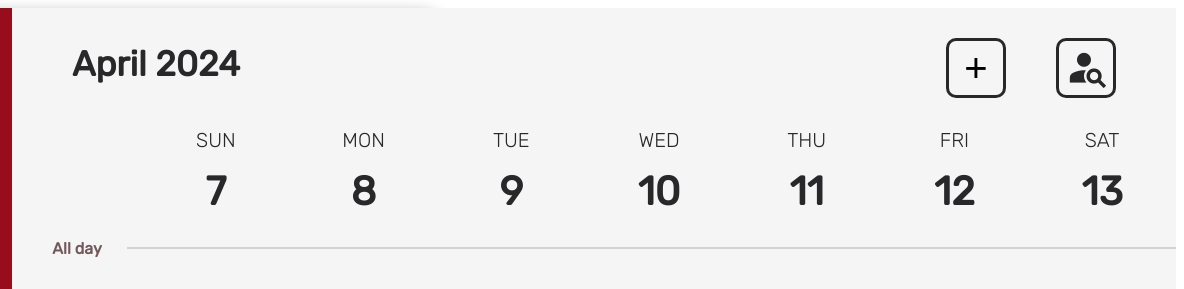
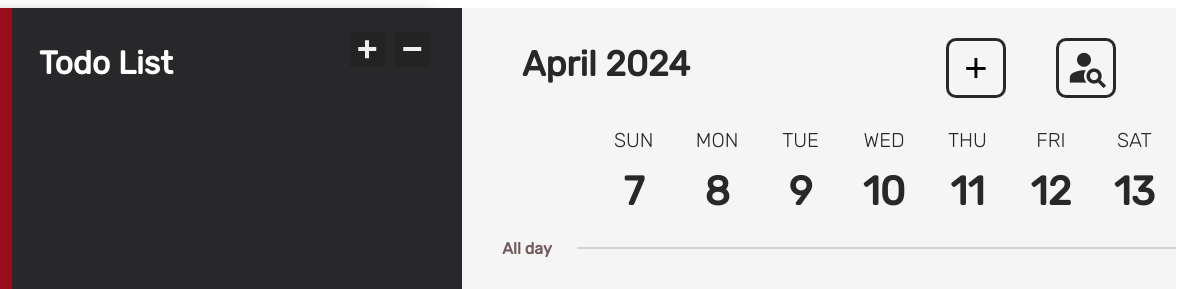
Before and after one commit to LavaCandy1/Rilli, a plain HTML site: page Front End/rilliTeacher.html in a window 1280 px wide. Both pictures are taken after a click on the picture 58 px from the left and 55 px from the top of the page. Shown: the top 289 px of the page, 96-1280 px from the left. Drawn offline with nearby package versions, Linux system fonts and the light colour scheme.

Commit message:
todoTeacher

```diff
--- a/Front End/rilliTeacher.html
+++ b/Front End/rilliTeacher.html
@@ -127,7 +127,7 @@
     <style type="text/css"></style>
     <div class="parent">
       <div class="navy">
-        <div class="logo">
+        <div class="logo" id="sid">
           <img
             class="GolGol"
             src="images/logo.png"
@@ -152,14 +152,21 @@
           <label class="rills">RILLI</label>
         </div>
       </div>
-      <div class="Todo">
-        <h1>Todo List</h1>
-        <div class="button_minus" onclick="removeLastExpandableDiv()"></div>
-        <div class="button_plus" onclick="createExpandableDiv()"></div>
-        <div id="expandable-container"></div>
+      <div class="Todo" id="TD">
+        <h1 id="sid" class="opa">Todo List</h1>
+        <div
+          class="button_minus opa"
+          onclick="removeLastExpandableDiv()"
+          id=""
+        ></div>
+        <div class="button_plus opa" onclick="createExpandableDiv()"></div>
+        <div id="expandable-container" class="opa">
+          <!-- Existing expandable divs or new ones will be added here -->
+        </div>
       </div>
 
-      <div class="Main">
+
+      <div class="Main" id="main">
         <div class="calendar">
           <div class="top">
             <h3 id="currentMonthYear"></h3>
@@ -443,17 +450,39 @@
             currentNumber - 7 < 1 ? currentNumber - 7 + 31 : currentNumber - 7;
         });
       }
+      function toggleFunction() {
+        let isToggled = false;
+        const opaElements = document.querySelectorAll(".opa");
+        const sid = document.getElementById("sid");
+        const TD = document.getElementById("TD");
+        const main = document.getElementById("main");
+        return function () {
+          isToggled = !isToggled;
+          if (isToggled) {
+            TD.style.width = "450px";
+            main.style.marginLeft = "450px";
+            opaElements.forEach((element) => {
+              element.style.transitionDuration = "0.3s";
+            });
+            setTimeout(function () {
+              opaElements.forEach((element) => {
+                element.style.opacity = 1;
+              });
+            }, 600);
+          } else {
+            TD.style.width = "0";
+            main.style.marginLeft = "0";
+            opaElements.forEach((element) => {
+              element.style.opacity = "0";
+              element.style.transitionDuration = "0.3s";
+            });
+          }
+        };
+      }
+      const toggleButton = document.getElementById("sid");
+      toggleButton.addEventListener("click", toggleFunction());
 
       // Add event listeners to the Next and Previous Week buttons
-      document
-        .getElementById("nextWeek")
-        .addEventListener("click", showNextWeek);
-      document
-        .getElementById("prevWeek")
-        .addEventListener("click", showPreviousWeek);
-
-      // Initial call to display the current week's day numbers
-      updateWeekNumbers();
 
     </script>
     <script>
```
